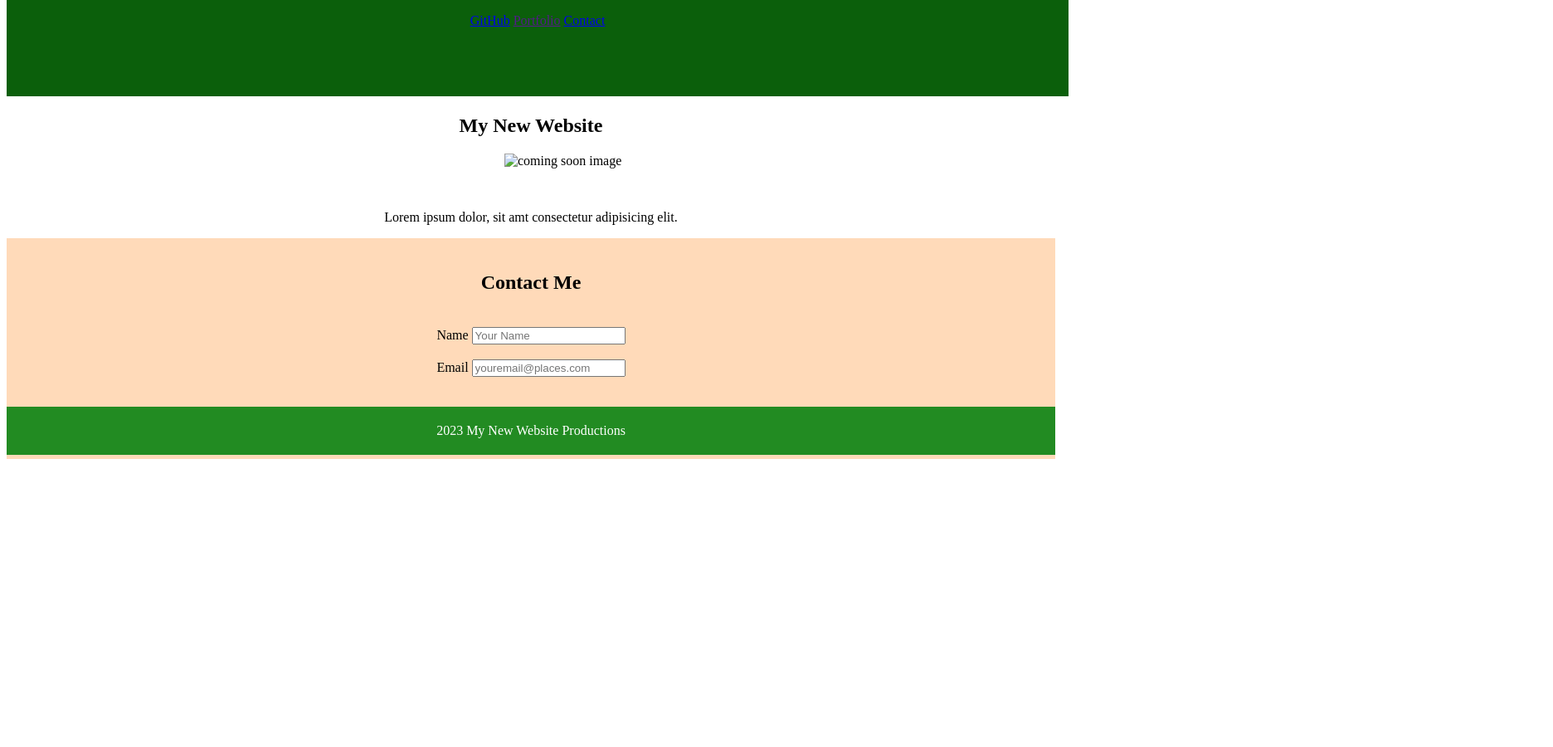
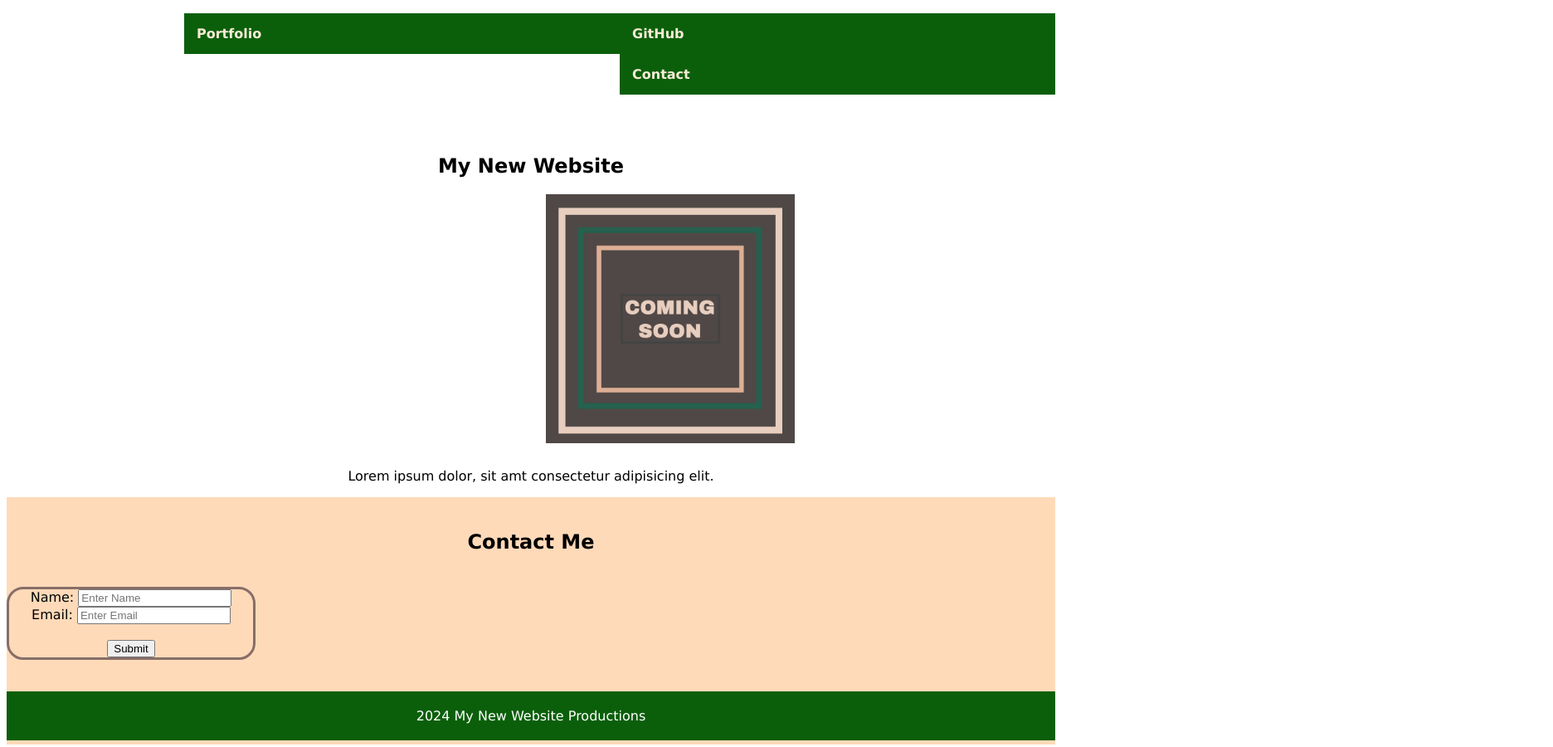
Before and after one commit to Fhickman24/mini-site-july, a plain HTML site: page assets/index.html in a window 1280 px wide. Shown: the whole page at 83% size, 1872 px wide, since content can reach past the window. Before the commit the page ends 800 px from the top, so only its background shows below. Drawn offline with Linux system fonts and the light colour scheme; files that its build step writes are made by us from their sources.

Commit message:
added hover, contact me border, centered main content.

```diff
--- a/assets/index.html
+++ b/assets/index.html
@@ -4,34 +4,38 @@
   <head>
     <meta charset="UTF-8">
     <title>Student Mini Project</title>
-    <link rel="stylesheet" href="assets/style.css">
+    <link rel="stylesheet" href="style.css">
   </head>
 
   <body>
-    <header class="topline">
-    <p class="topline">
-      <a href="https://github.com/">GitHub</a>
-      <a href="">Portfolio</a>
-      <a href="singinkeys@comcast.net">Contact</a>
-    </section>
-    </p>
-</header>
-  <section>
+    <nav class="navbar">
+      <ul>
+        <li><a href="https://github.com/">GitHub</a></li>
+        <li><inline><a href="">Portfolio</a></inline></li>
+        <li><inline><a href="singinkeys@comcast.net">Contact</a></inline></li>
+      </ul>
+    </nav>
+    <main>
+
+    </main>
+    <section>
       <h1>My New Website</h1>
-      <img src="assets/image-1.png" alt="coming soon image"/>
+      <img src="image-1.png" alt="coming soon image"/>
     </section>
       <p>Lorem ipsum dolor, sit amt consectetur adipisicing elit.</p>
       <section class="wrapper-main">
         <h2>Contact Me</h2>
           <form action="example.html" method="get">
-            <label for="Name">Name</label>
-            <input type="text" id="name"name="name" placeholder="Your Name">
-            <br><br>
-            <label for="message">Email</label>
-            <input type="text" id="email" placeholder="youremail@places.com"></textarea>
+            <label for="Name">Name:</label>
+            <input type="text" id="name"name="name" placeholder="Enter Name">
+            <br>
+            <label for="email">Email:</label>
+            <input type="text" id="email" placeholder="Enter Email"></textarea>
+            <br> <br>
+            <button type="submit" value="submit">Submit</button>
         </form>
         <br><br>
-       <footer class="top-line">2023 My New Website Productions</footer>
+       <footer class="top-line">2024 My New Website Productions</footer>
 
   </body>
 
--- a/assets/style.css
+++ b/assets/style.css
@@ -1,32 +1,60 @@
-
+*
 head {
     position: relative;
     margin: 0;
     padding: 0;
-    font-family: Verdana, Geneva, Tahoma, sans-serif
+    font-family:'Courier New', Courier, monospace
   }
+body{
+  font-family: Verdana, Geneva, Tahoma, sans-serif;
+  color: black;
+}
+.navbar ul{
+  list-style-type:none;
+  background-color:rgb(11, 95, 11);
+  font-weight: bolder;
+  padding:0%
 
+
+}
+.navbar a{
+  color: antiquewhite;
+  text-decoration: none;
+  padding: 15px;
+  display:block;
+  width: 495px;
+  background-color: rgb(11, 95, 11);;
+
+}
+.navbar a:hover{
+  background-color:rgb(141, 219, 141);
+}
+.navbar li{
+  float:right;
+}
   main {
     padding-top: 100px;
     text-align:center;
   }
-
   h1 {
     text-align: center;
+    color: black;
   }
-
   img {
     position: relative;
-    margin-bottom: 50px;
-    left: 600px;
+    margin-bottom: 30px;
+    left: 650px;
     display: block;
+    height: 300px;
+    width: 300px;
   }
   header {
       position: absolute;
+      color: aliceblue;
   }
   p {
     text-align: center;
-    color: black
+    color: black;
   }
   .topline {
     background-color:rgb(11, 95, 11);
@@ -36,20 +64,27 @@ head {
     top: 0;
     width: 100%;
     height: 100px;
-  }
-  li {
-    text-align:center;
-    background-color: peachpuff;
+    box-shadow:5px;
 
   }
   section{
-    padding-top: 110px;
+    padding-top: 50px;
   }
   h2{
     background-color: peachpuff;
     padding-bottom: 20px;
     text-align: center;
+    border: 20px;
+    border-color: brown;
   }
+  form {
+  box-sizing: border-box;
+  width: 300px;
+  border: 3px solid #886e67;
+  border-radius: 20px;
+  align-content: center;
+}
+
   .wrapper-main {
     color: black;
     background-color: peachpuff;
@@ -59,14 +94,21 @@ head {
     display: block;
 
   }
+
+  form, label, input, button {
+    align-items: center;
+    align-content: center;
+  }
   a href {
     text-align: center;
   }
 
   footer {
-    background-color:forestgreen;
+    background-color:rgb(11, 95, 11);
     height: auto;
     text-align: center;
     padding: 20px;
     color: white;
+
+
   }
```
Also changed, not shown: assets/reset.css (added).
